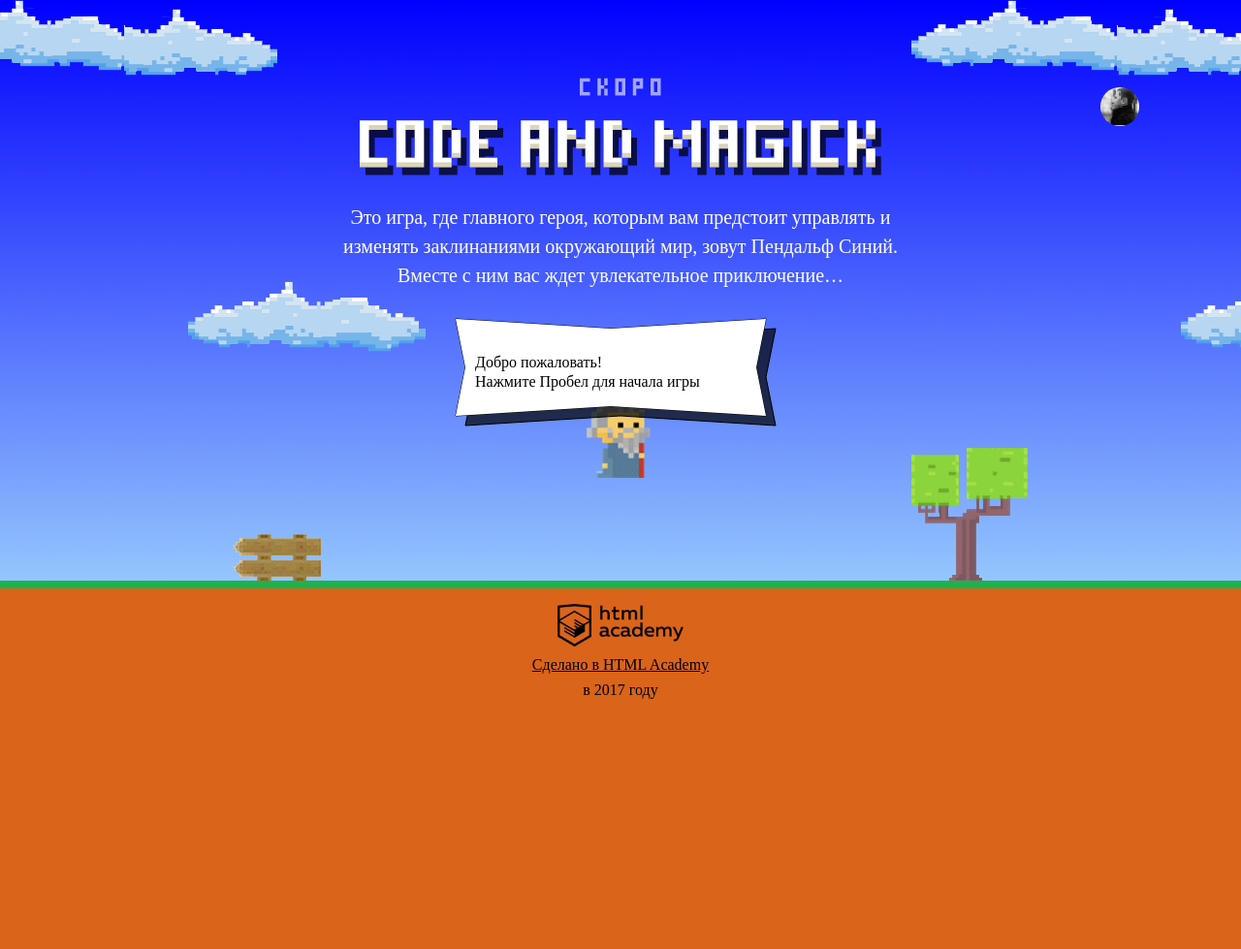
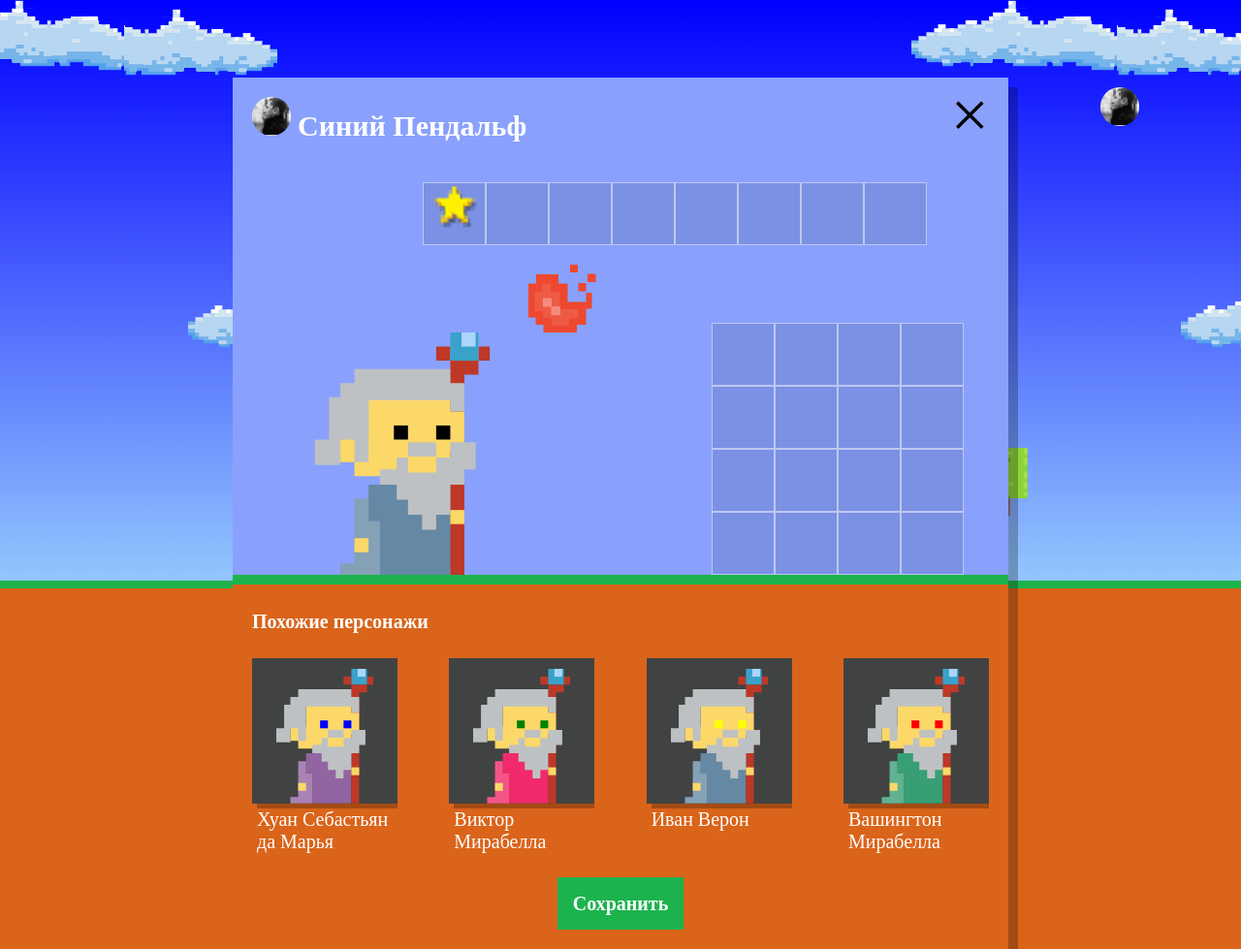
Before and after one commit to Renzi0n/647095-code-and-magick-20, a website: page index.html in a window 1280 px wide. Shown: the whole page at 97% size. Before the commit the page ends 800 px from the top, so only its background shows below. Drawn offline with Linux system fonts and the light colour scheme; a web font is replaced by a local one.

Commit message:
Отображены настройки и добавлены маги

```diff
--- a/index.html
+++ b/index.html
@@ -204,6 +204,7 @@
     return gameFieldHeight / 3;
   }
 </script>
+<script src="js/setup.js"></script>
 <script src="js/stat.js"></script>
 <script src="js/game.js"></script>
 
--- /dev/null
+++ b/js/setup.js
@@ -0,0 +1,59 @@
+'use strict';
+
+var NAME = ['Иван', 'Хуан Себастьян', 'Мария', 'Кристоф', 'Виктор', 'Юлия', 'Люпита', 'Вашингтон'];
+var SURNAME = ['да Марья', 'Верон', 'Мирабелла', 'Вальц', 'Онопко', 'Топольницкая', 'Нионго', 'Ирвинг'];
+var COAT_COLOR = ['rgb(101, 137, 164)', 'rgb(241, 43, 107)', 'rgb(146, 100, 161)', 'rgb(56, 159, 117)', 'rgb(215, 210, 55)', 'rgb(0, 0, 0)'];
+var EYES_COLOR = ['black', 'red', 'blue', 'yellow', 'green'];
+var NUMBER_OF_WIZARDS = 4;
+
+var userDialog = document.querySelector('.setup');
+
+var similarListElement = userDialog.querySelector('.setup-similar-list');
+
+var similarWizardTemplate = document.querySelector('#similar-wizard-template')
+  .content
+  .querySelector('.setup-similar-item');
+
+var getRandomNumber = function (min, max) {
+  var rand = min + Math.random() * (max + 1 - min);
+  return Math.floor(rand);
+};
+
+var getRandomWizard = function (name, surname, coatColor, eyesColor) {
+  var wizardData = {
+    fullName: name[getRandomNumber(0, name.length - 1)] + ' ' + surname[getRandomNumber(0, surname.length - 1)],
+    coat: coatColor[getRandomNumber(0, coatColor.length - 1)],
+    eyes: eyesColor[getRandomNumber(0, eyesColor.length - 1)]
+  };
+
+  return wizardData;
+};
+
+var renderWizard = function (wizard) {
+  var wizardElement = similarWizardTemplate.cloneNode(true);
+
+  wizardElement.querySelector('.setup-similar-label').textContent = wizard.fullName;
+  wizardElement.querySelector('.wizard-coat').style.fill = wizard.coat;
+  wizardElement.querySelector('.wizard-eyes').style.fill = wizard.eyes;
+
+  return wizardElement;
+};
+
+var getRenderedRandomWizards = function () {
+  var renderedRandomWizards = [];
+  for (var i = 0; i < NUMBER_OF_WIZARDS; i++) {
+    var randomWizard = getRandomWizard(NAME, SURNAME, COAT_COLOR, EYES_COLOR);
+    renderedRandomWizards[i] = renderWizard(randomWizard);
+  }
+
+  return renderedRandomWizards;
+};
+
+var fragment = document.createDocumentFragment();
+for (var i = 0; i < NUMBER_OF_WIZARDS; i++) {
+  fragment.appendChild(getRenderedRandomWizards()[i]);
+}
+similarListElement.appendChild(fragment);
+
+userDialog.classList.remove('hidden');
+userDialog.querySelector('.setup-similar').classList.remove('hidden');
```
